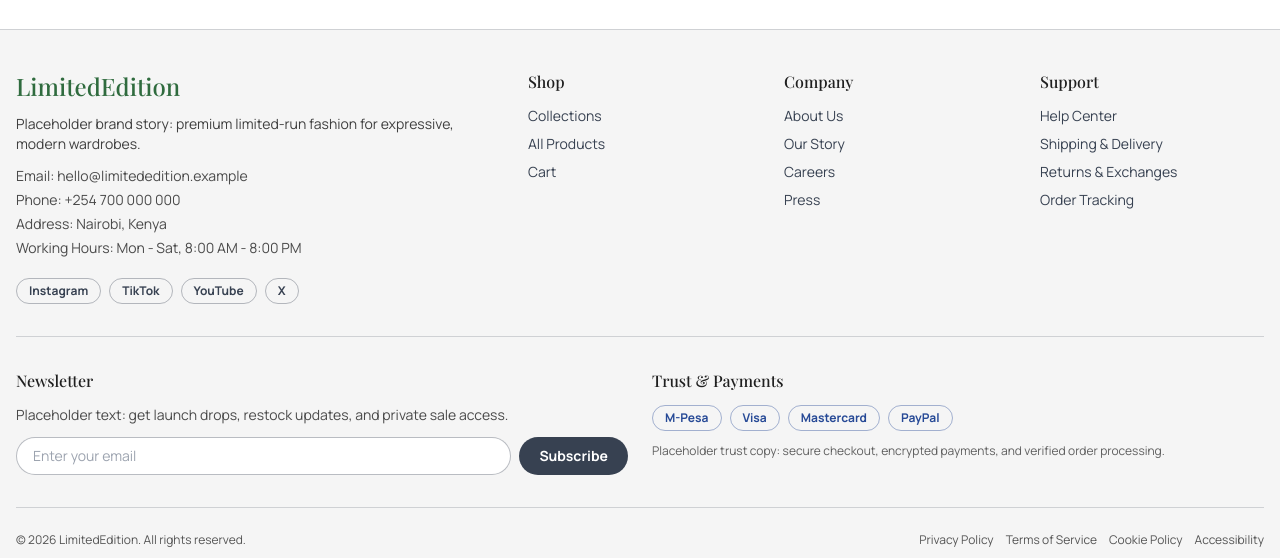
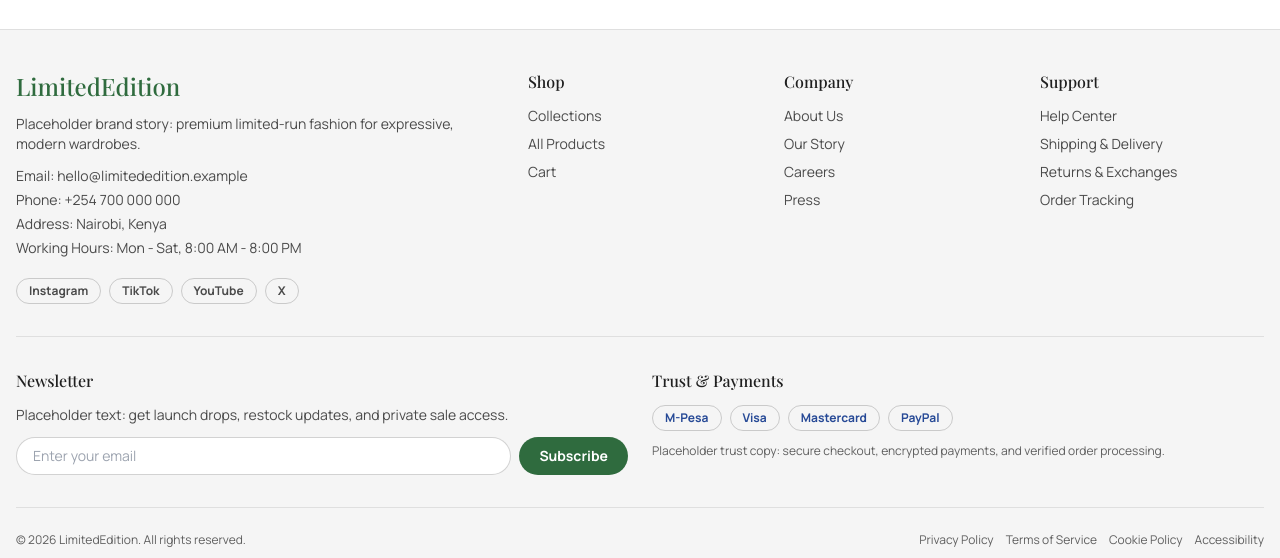
Before and after one commit to musilapeter/limitededition, a React (Vite) app in the folder client/: page / in a window 1280 px wide. Shown: the part 2217-2775 px from the top of the page. Built offline with nearby package versions, Linux system fonts and the light colour scheme; no server answers.

Commit message:
added theme provider,dark, white and os

```diff
--- a/client/src/components/layout/Footer.jsx
+++ b/client/src/components/layout/Footer.jsx
@@ -40,15 +40,15 @@ export const Footer = () => {
   const currentYear = new Date().getFullYear();
 
   return (
-    <footer className="mt-12 border-t border-vividViolet/20 bg-mutedClay/95">
-      <div className="mx-auto max-w-7xl px-4 py-10 text-sm">
-        <div className="grid gap-8 border-b border-vividViolet/20 pb-8 md:grid-cols-2 lg:grid-cols-5">
+    <footer className="mt-12 border-t bg-[color:var(--app-surface-strong)]" style={{ borderColor: 'var(--app-border)' }}>
+      <div className="mx-auto max-w-7xl px-4 py-10 text-sm text-[color:var(--app-text)]">
+        <div className="grid gap-8 border-b pb-8 md:grid-cols-2 lg:grid-cols-5" style={{ borderColor: 'var(--app-border)' }}>
           <section className="space-y-3 lg:col-span-2">
             <h2 className="font-heading text-2xl text-electricLime">LimitedEdition</h2>
-            <p className="max-w-md text-ink/85">
+            <p className="max-w-md text-[color:var(--app-text-muted)]">
               Placeholder brand story: premium limited-run fashion for expressive, modern wardrobes.
             </p>
-            <div className="space-y-1 text-ink/80">
+            <div className="space-y-1 text-[color:var(--app-text-muted)]">
               <p>Email: hello@limitededition.example</p>
               <p>Phone: +254 700 000 000</p>
               <p>Address: Nairobi, Kenya</p>
@@ -59,7 +59,8 @@ export const Footer = () => {
                 <a
                   key={social.label}
                   href={social.href}
-                  className="rounded-full border border-vividViolet/35 px-3 py-1 text-xs font-semibold text-vividViolet transition hover:bg-vividViolet/10"
+                  className="rounded-full border px-3 py-1 text-xs font-semibold text-[color:var(--app-text-muted)] transition hover:bg-black/5 hover:text-[color:var(--app-text)]"
+                  style={{ borderColor: 'var(--app-border-strong)' }}
                   aria-label={social.label}
                 >
                   {social.label}
@@ -69,10 +70,10 @@ export const Footer = () => {
           </section>
 
           <section className="space-y-3">
-            <h3 className="font-heading text-base text-ink">Shop</h3>
+            <h3 className="font-heading text-base text-[color:var(--app-text)]">Shop</h3>
             <nav className="flex flex-col gap-2">
               {shopLinks.map((link) => (
-                <Link key={link.label} to={link.to} className="text-vividViolet hover:underline">
+                <Link key={link.label} to={link.to} className="text-[color:var(--app-text-muted)] hover:underline hover:text-electricLime">
                   {link.label}
                 </Link>
               ))}
@@ -80,10 +81,10 @@ export const Footer = () => {
           </section>
 
           <section className="space-y-3">
-            <h3 className="font-heading text-base text-ink">Company</h3>
+            <h3 className="font-heading text-base text-[color:var(--app-text)]">Company</h3>
             <nav className="flex flex-col gap-2">
               {companyLinks.map((link) => (
-                <Link key={link.label} to={link.to} className="text-vividViolet hover:underline">
+                <Link key={link.label} to={link.to} className="text-[color:var(--app-text-muted)] hover:underline hover:text-electricLime">
                   {link.label}
                 </Link>
               ))}
@@ -91,10 +92,10 @@ export const Footer = () => {
           </section>
 
           <section className="space-y-3">
-            <h3 className="font-heading text-base text-ink">Support</h3>
+            <h3 className="font-heading text-base text-[color:var(--app-text)]">Support</h3>
             <nav className="flex flex-col gap-2">
               {supportLinks.map((link) => (
-                <Link key={link.label} to={link.to} className="text-vividViolet hover:underline">
+                <Link key={link.label} to={link.to} className="text-[color:var(--app-text-muted)] hover:underline hover:text-electricLime">
                   {link.label}
                 </Link>
               ))}
@@ -102,20 +103,21 @@ export const Footer = () => {
           </section>
         </div>
 
-        <div className="grid gap-6 border-b border-vividViolet/20 py-8 md:grid-cols-2">
+        <div className="grid gap-6 border-b py-8 md:grid-cols-2" style={{ borderColor: 'var(--app-border)' }}>
           <section className="space-y-3">
-            <h3 className="font-heading text-base text-ink">Newsletter</h3>
-            <p className="text-ink/80">Placeholder text: get launch drops, restock updates, and private sale access.</p>
+            <h3 className="font-heading text-base text-[color:var(--app-text)]">Newsletter</h3>
+            <p className="text-[color:var(--app-text-muted)]">Placeholder text: get launch drops, restock updates, and private sale access.</p>
             <form className="flex flex-col gap-2 sm:flex-row" onSubmit={(event) => event.preventDefault()}>
               <input
                 type="email"
                 required
                 placeholder="Enter your email"
-                className="w-full rounded-full border border-vividViolet/35 bg-white px-4 py-2 text-sm text-ink"
+                className="w-full rounded-full border bg-[color:var(--app-surface)] px-4 py-2 text-sm text-[color:var(--app-text)]"
+                style={{ borderColor: 'var(--app-border-strong)' }}
               />
               <button
                 type="submit"
-                className="rounded-full bg-vividViolet px-5 py-2 font-semibold text-white transition hover:brightness-105"
+                className="rounded-full bg-electricLime px-5 py-2 font-semibold text-white transition hover:brightness-105"
               >
                 Subscribe
               </button>
@@ -123,28 +125,29 @@ export const Footer = () => {
           </section>
 
           <section className="space-y-3">
-            <h3 className="font-heading text-base text-ink">Trust & Payments</h3>
+            <h3 className="font-heading text-base text-[color:var(--app-text)]">Trust & Payments</h3>
             <div className="flex flex-wrap gap-2">
               {paymentMethods.map((method) => (
                 <span
                   key={method}
-                  className="rounded-full border border-cyberTurquoise/40 px-3 py-1 text-xs font-semibold text-cyberTurquoise"
+                  className="rounded-full border px-3 py-1 text-xs font-semibold text-cyberTurquoise"
+                  style={{ borderColor: 'var(--app-border-strong)' }}
                 >
                   {method}
                 </span>
               ))}
             </div>
-            <p className="text-xs text-ink/70">
+            <p className="text-xs text-[color:var(--app-text-soft)]">
               Placeholder trust copy: secure checkout, encrypted payments, and verified order processing.
             </p>
           </section>
         </div>
 
-        <div className="flex flex-col gap-3 pt-6 text-xs text-ink/75 sm:flex-row sm:items-center sm:justify-between">
+        <div className="flex flex-col gap-3 pt-6 text-xs text-[color:var(--app-text-soft)] sm:flex-row sm:items-center sm:justify-between">
           <p>© {currentYear} LimitedEdition. All rights reserved.</p>
           <nav className="flex flex-wrap gap-3">
             {legalLinks.map((link) => (
-              <Link key={link.label} to={link.to} className="hover:text-vividViolet hover:underline">
+              <Link key={link.label} to={link.to} className="hover:text-electricLime hover:underline">
                 {link.label}
               </Link>
             ))}
--- a/client/src/index.css
+++ b/client/src/index.css
@@ -47,12 +47,12 @@ body {
 [data-theme='dark'] .bg-white\/15,
 [data-theme='dark'] .bg-white\/10,
 [data-theme='dark'] .bg-white\/8,
-[data-theme='dark'] .bg-\[\#fafafa\],
-[data-theme='dark'] .bg-\[\#ececef\] {
+[data-theme='dark'] .bg-\[\#fafafa\] {
   background-color: var(--app-surface) !important;
 }
 
-[data-theme='dark'] .bg-\[\#fafafa\],
+[data-theme='dark'] .bg-\[\#f3f3f3\],
+[data-theme='dark'] .bg-\[\#f6f6f6\],
 [data-theme='dark'] .bg-\[\#ececef\] {
   background-color: var(--app-surface-soft) !important;
 }
@@ -73,7 +73,10 @@ body {
 [data-theme='dark'] .text-ink\/80,
 [data-theme='dark'] .text-ink\/75,
 [data-theme='dark'] .text-ink\/70,
-[data-theme='dark'] .text-ink\/60 {
+[data-theme='dark'] .text-ink\/60,
+[data-theme='dark'] .text-ink\/55,
+[data-theme='dark'] .text-ink\/50,
+[data-theme='dark'] .text-ink\/45 {
   color: var(--app-text) !important;
 }
 
@@ -98,6 +101,11 @@ body {
 
 [data-theme='dark'] input::placeholder {
   color: var(--app-text-soft);
+}
+
+[data-theme='dark'] .bg-hero-glow {
+  background-image: radial-gradient(circle at top right, rgba(96, 165, 250, 0.12), transparent 35%),
+    radial-gradient(circle at 20% 20%, rgba(16, 185, 129, 0.1), transparent 30%);
 }
 
 .pulse-section-light {
--- a/client/src/pages/HeroCategoryPage.jsx
+++ b/client/src/pages/HeroCategoryPage.jsx
@@ -5,6 +5,30 @@ import { ProductGrid } from '../components/products/ProductGrid';
 import { Loader } from '../components/common/Loader';
 import { ErrorState } from '../components/common/ErrorState';
 import { fetchProducts } from '../services/productService';
+
+const WOMEN_CLOTHING_IMAGES = [
+  '/w1.webp',
+  '/w2.jpg',
+  '/w3.webp',
+  '/w4.webp',
+  '/w5.webp',
+  '/w7.jpg',
+  '/w8.webp',
+  '/w9.jpg',
+  '/w10.jpg',
+  '/w11.webp',
+  '/w12.webp',
+  '/w13.avif',
+  '/w14.webp',
+  '/top1.jpg',
+  '/top2.webp',
+  '/top3.jpeg',
+  '/top4.webp',
+  '/top5.webp',
+  '/top6.jpg',
+  '/top7.webp',
+  '/top8.jpg',
+];
 
 const TOPS_IMAGES = [
   '/top1.jpg',
@@ -100,6 +124,7 @@ export const HeroCategoryPage = () => {
     productCategories: [],
   };
   const isKidsCategory = categorySlug === 'kids-clothing';
+  const isWomenCategory = categorySlug === 'women-clothing';
   const kidsImages = [
     '/kid1.jpg',
     '/kid2.webp',
@@ -123,6 +148,13 @@ export const HeroCategoryPage = () => {
   }, [query.data, config.productCategories]);
 
   const displayProducts = useMemo(() => {
+    if (isWomenCategory) {
+      return products.slice(0, WOMEN_CLOTHING_IMAGES.length).map((product, index) => ({
+        ...product,
+        images: [WOMEN_CLOTHING_IMAGES[index % WOMEN_CLOTHING_IMAGES.length]],
+      }));
+    }
+
     if (categorySlug === 'tops') {
       return products.map((product, index) => ({
         ...product,
@@ -136,7 +168,7 @@ export const HeroCategoryPage = () => {
       ...product,
       images: [kidsImages[index % kidsImages.length]],
     }));
-  }, [isKidsCategory, kidsImages, products]);
+  }, [isKidsCategory, isWomenCategory, kidsImages, products]);
 
   if (query.isLoading) return <Loader text="Loading category..." />;
   if (query.isError) return <ErrorState message="Failed to load this category" />;
```
